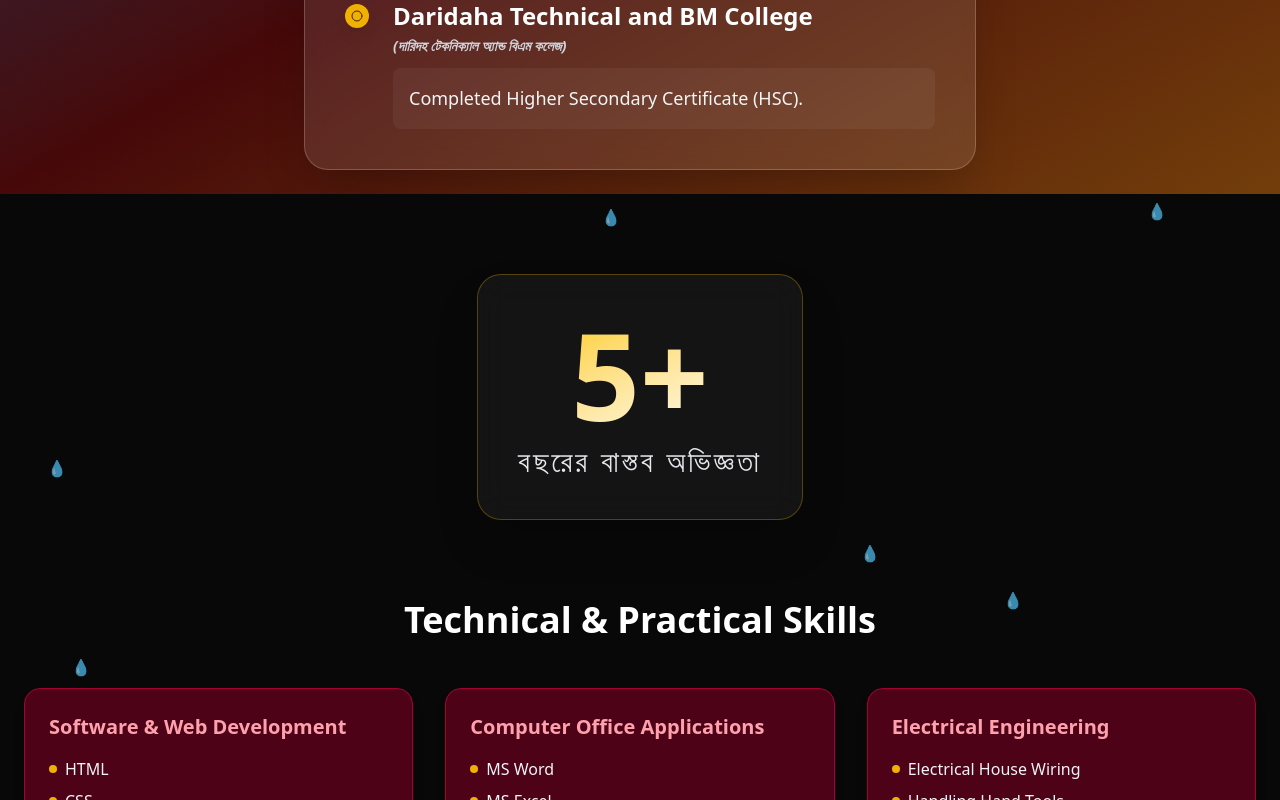
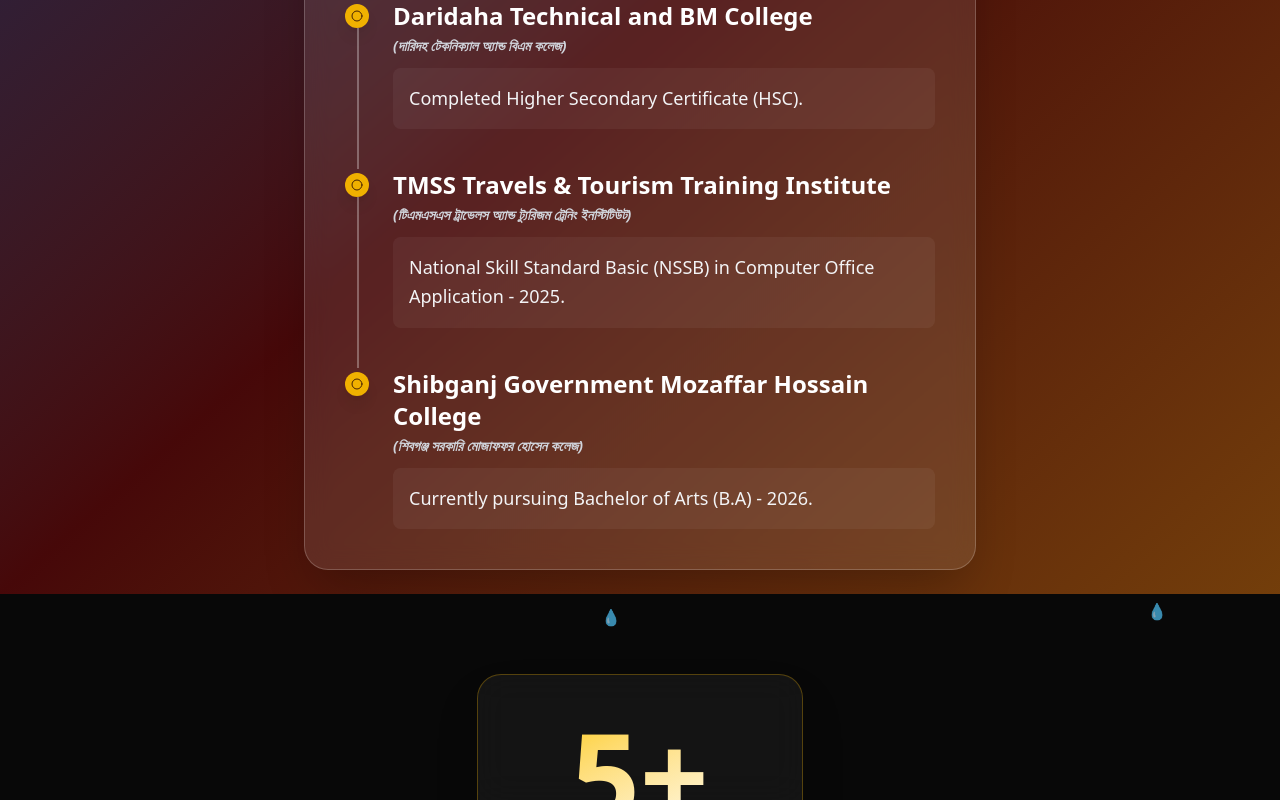
Before and after one commit to guziagttc-hue/MD-ISAHAK-ALI-2.0, a React (Vite) app: page / in a window 1280 px wide. Shown: the part 2100-2900 px from the top of the page. Built offline with nearby package versions, Linux system fonts and the light colour scheme.

Commit message:
feat: update education section with new certifications
Add TMSS training certification and current Bachelor of Arts enrollment details to the education history.

```diff
--- a/src/components/Education.tsx
+++ b/src/components/Education.tsx
@@ -18,6 +18,16 @@
       name: "Daridaha Technical and BM College",
       bn: "(দারিদহ টেকনিক্যাল অ্যান্ড বিএম কলেজ)",
       details: "Completed Higher Secondary Certificate (HSC)."
+    },
+    {
+      name: "TMSS Travels & Tourism Training Institute",
+      bn: "(টিএমএসএস ট্রাভেলস অ্যান্ড ট্যুরিজম ট্রেনিং ইনস্টিটিউট)",
+      details: "National Skill Standard Basic (NSSB) in Computer Office Application - 2025."
+    },
+    {
+      name: "Shibganj Government Mozaffar Hossain College",
+      bn: "(শিবগঞ্জ সরকারি মোজাফফর হোসেন কলেজ)",
+      details: "Currently pursuing Bachelor of Arts (B.A) - 2026."
     }
   ];
 
```
